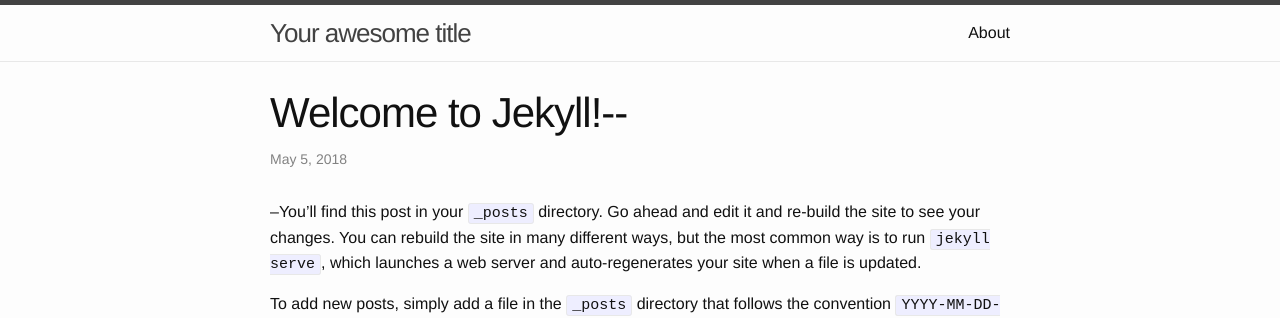
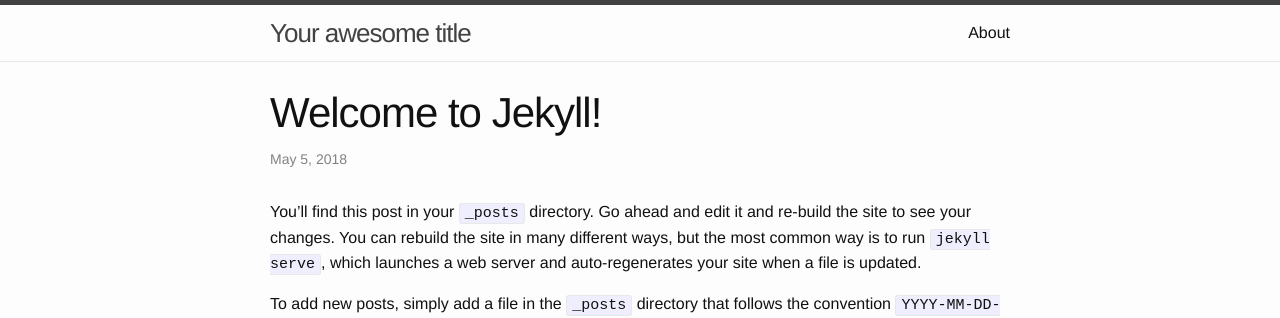
Before and after one commit to ng-chicago/ng-chicago.github.io, a Jekyll site: the page built from _posts/2018-05-05-welcome-to-jekyll.markdown, in a window 1280 px wide. Shown: the top 318 px of the page. Built offline with Jekyll 4.4.1, drawn with Linux system fonts in a browser that asks for light colours.

```diff
--- a/_posts/2018-05-05-welcome-to-jekyll.markdown
+++ b/_posts/2018-05-05-welcome-to-jekyll.markdown
@@ -1,10 +1,10 @@
 ---
 layout: post
-title:  "Welcome to Jekyll!--"
+title:  "Welcome to Jekyll!"
 date:   2018-05-05 11:40:12 -0500
 categories: jekyll update
 ---
---You’ll find this post in your `_posts` directory. Go ahead and edit it and re-build the site to see your changes. You can rebuild the site in many different ways, but the most common way is to run `jekyll serve`, which launches a web server and auto-regenerates your site when a file is updated.
+You’ll find this post in your `_posts` directory. Go ahead and edit it and re-build the site to see your changes. You can rebuild the site in many different ways, but the most common way is to run `jekyll serve`, which launches a web server and auto-regenerates your site when a file is updated.
 
 To add new posts, simply add a file in the `_posts` directory that follows the convention `YYYY-MM-DD-name-of-post.ext` and includes the necessary front matter. Take a look at the source for this post to get an idea about how it works.
 
```
Also changed, not shown: 4 other files.
